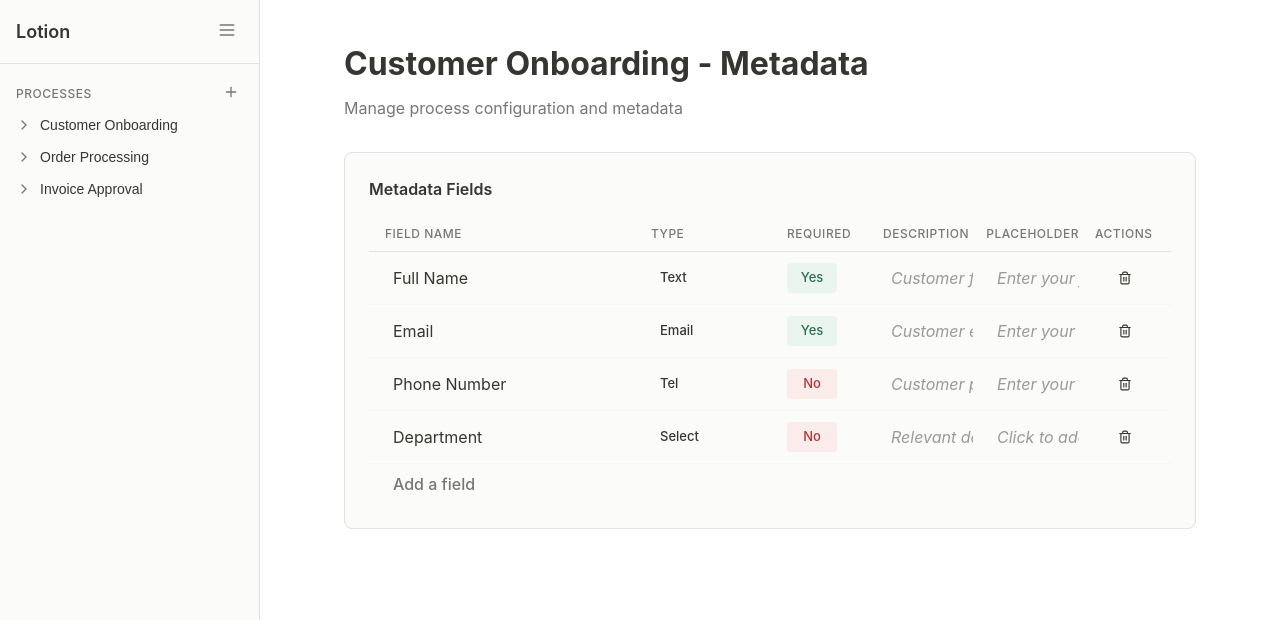
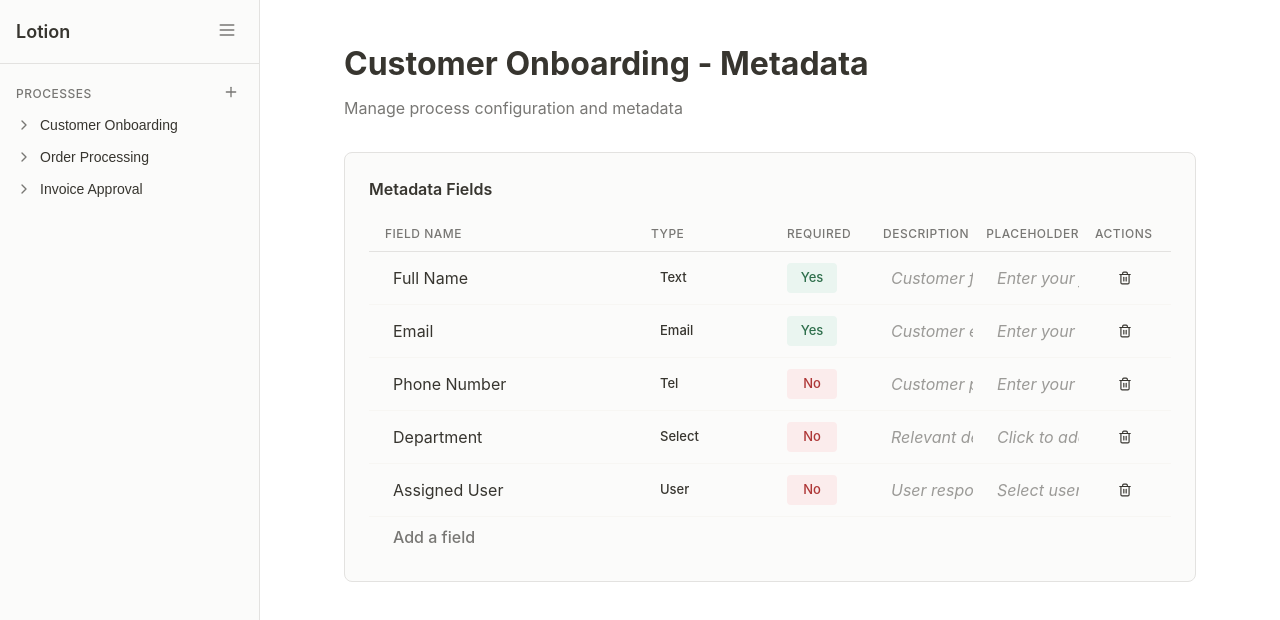
Before and after one commit to gr-ant/Lotion, a React (Vite) app: page / in a window 1280 px wide. Shown: the top 620 px of the page. Built offline with nearby package versions, Linux system fonts and the light colour scheme.

Commit message:
Add workflow forms ordering and user assignment

```diff
--- a/src/App.css
+++ b/src/App.css
@@ -893,6 +893,12 @@ body {
 
 /* Workflow styles */
 .workflow-steps {
+  display: flex;
+  flex-direction: column;
+  gap: 16px;
+}
+
+.workflow-forms {
   display: flex;
   flex-direction: column;
   gap: 16px;
--- a/src/components/FormRenderer.jsx
+++ b/src/components/FormRenderer.jsx
@@ -109,6 +109,9 @@ const FormRenderer = ({ form, metadataFields, onSubmit, isPreview = false }) =>
             </div>
           );
 
+        case 'user':
+          return <input {...commonProps} type="text" />;
+
         case 'date':
           return <input {...commonProps} type="date" />;
 
--- a/src/components/TypeSelector.jsx
+++ b/src/components/TypeSelector.jsx
@@ -24,7 +24,7 @@ function TypeSelector({ onSelect, onClose, targetRef }) {
 
   if (!position) return null;
 
-  const fieldTypes = ['text', 'number', 'email', 'date', 'select', 'textarea', 'boolean'];
+  const fieldTypes = ['text', 'number', 'email', 'date', 'select', 'textarea', 'boolean', 'user'];
 
   return ReactDOM.createPortal(
     <div className="type-selector-menu" style={{ top: position.top, left: position.left }} ref={selectorRef}>
--- a/src/config.js
+++ b/src/config.js
@@ -79,6 +79,14 @@ export const config = {
             { value: 'sales', label: 'Sales' },
             { value: 'support', label: 'Support' }
           ]
+        },
+        {
+          id: 'field5',
+          name: 'Assigned User',
+          type: 'user',
+          required: false,
+          description: 'User responsible for this step',
+          placeholder: 'Select user'
         }
       ],
       forms: [
@@ -95,6 +103,9 @@ export const config = {
         }
       ],
       workflow: {
+        forms: [
+          { formId: 'form1', order: 1 }
+        ],
         steps: [
           {
             id: 'step1',
@@ -102,7 +113,8 @@ export const config = {
             description: 'Collect required information from user',
             order: 1,
             type: 'form',
-            required: true
+            required: true,
+            user: null
           },
           {
             id: 'step2',
@@ -110,7 +122,8 @@ export const config = {
             description: 'Validate collected data',
             order: 2,
             type: 'validation',
-            required: true
+            required: true,
+            user: null
           },
           {
             id: 'step3',
@@ -118,7 +131,8 @@ export const config = {
             description: 'Process the validated data',
             order: 3,
             type: 'processing',
-            required: true
+            required: true,
+            user: null
           },
           {
             id: 'step4',
@@ -126,7 +140,8 @@ export const config = {
             description: 'Complete the process',
             order: 4,
             type: 'completion',
-            required: true
+            required: true,
+            user: null
           }
         ]
       },
@@ -204,6 +219,13 @@ export const config = {
             min: 1,
             max: 1000
           }
+        },
+        {
+          id: 'field5',
+          type: 'user',
+          name: 'Assigned User',
+          required: false,
+          placeholder: 'Select user'
         }
       ],
       forms: [
@@ -220,6 +242,9 @@ export const config = {
         }
       ],
       workflow: {
+        forms: [
+          { formId: 'form1', order: 1 }
+        ],
         steps: [
           {
             id: 'step1',
@@ -227,7 +252,8 @@ export const config = {
             description: 'Receive and validate order information',
             order: 1,
             type: 'receipt',
-            required: true
+            required: true,
+            user: null
           },
           {
             id: 'step2',
@@ -235,7 +261,8 @@ export const config = {
             description: 'Check product availability',
             order: 2,
             type: 'inventory',
-            required: true
+            required: true,
+            user: null
           },
           {
             id: 'step3',
@@ -243,7 +270,8 @@ export const config = {
             description: 'Process payment and confirm transaction',
             order: 3,
             type: 'payment',
-            required: true
+            required: true,
+            user: null
           },
           {
             id: 'step4',
@@ -251,7 +279,8 @@ export const config = {
             description: 'Prepare and ship order',
             order: 4,
             type: 'fulfillment',
-            required: true
+            required: true,
+            user: null
           }
         ]
       },
@@ -337,6 +366,13 @@ export const config = {
           validation: {
             maxLength: 500
           }
+        },
+        {
+          id: 'field6',
+          type: 'user',
+          name: 'Assigned User',
+          required: false,
+          placeholder: 'Select user'
         }
       ],
       forms: [
@@ -354,6 +390,9 @@ export const config = {
         }
       ],
       workflow: {
+        forms: [
+          { formId: 'form1', order: 1 }
+        ],
         steps: [
           {
             id: 'step1',
@@ -361,7 +400,8 @@ export const config = {
             description: 'Submit invoice for review',
             order: 1,
             type: 'submission',
-            required: true
+            required: true,
+            user: null
           },
           {
             id: 'step2',
@@ -369,7 +409,8 @@ export const config = {
             description: 'Review invoice details and documentation',
             order: 2,
             type: 'review',
-            required: true
+            required: true,
+            user: null
           },
           {
             id: 'step3',
@@ -377,7 +418,8 @@ export const config = {
             description: 'Manager approval for invoice payment',
             order: 3,
             type: 'approval',
-            required: true
+            required: true,
+            user: null
           },
           {
             id: 'step4',
@@ -385,7 +427,8 @@ export const config = {
             description: 'Process approved invoice payment',
             order: 4,
             type: 'payment',
-            required: true
+            required: true,
+            user: null
           }
         ]
       },
--- /dev/null
+++ b/src/models/WorkflowModel.js
@@ -0,0 +1,37 @@
+class WorkflowModel {
+  constructor({ forms = [], steps = [] } = {}) {
+    this.forms = [...forms];
+    this.steps = [...steps];
+  }
+
+  addForm(formId, order = this.forms.length + 1) {
+    this.forms.push({ formId, order });
+    this._sortForms();
+  }
+
+  removeForm(formId) {
+    this.forms = this.forms.filter(f => f.formId !== formId);
+    this._sortForms();
+  }
+
+  moveForm(formId, newIndex) {
+    const index = this.forms.findIndex(f => f.formId === formId);
+    if (index === -1 || newIndex < 0 || newIndex >= this.forms.length) return;
+    const [form] = this.forms.splice(index, 1);
+    this.forms.splice(newIndex, 0, form);
+    this._sortForms();
+  }
+
+  getOrderedForms() {
+    return [...this.forms].sort((a, b) => a.order - b.order);
+  }
+
+  _sortForms() {
+    this.forms.sort((a, b) => a.order - b.order);
+    this.forms.forEach((f, idx) => {
+      f.order = idx + 1;
+    });
+  }
+}
+
+export default WorkflowModel;
--- a/src/pages/ProcessWorkflowPage.jsx
+++ b/src/pages/ProcessWorkflowPage.jsx
@@ -1,8 +1,11 @@
 import { Plus, FileText, Settings } from 'lucide-react';
 import { getProcessById } from '../config.js';
+import { useMemo } from 'react';
+import WorkflowModel from '../models/WorkflowModel.js';
 
 function ProcessWorkflowPage({ processId }) {
   const process = getProcessById(processId);
+  const workflow = useMemo(() => new WorkflowModel(process?.workflow), [process]);
 
   if (!process) {
     return <div className="page-content">Process not found</div>;
@@ -30,6 +33,22 @@ function ProcessWorkflowPage({ processId }) {
           </div>
         </div>
         <div className="content-card">
+          <h3>Forms Order</h3>
+          <div className="workflow-forms">
+            {workflow.getOrderedForms().map(({ formId, order }) => {
+              const form = process.forms.find(f => f.id === formId);
+              return (
+                <div key={formId} className="workflow-step">
+                  <div className="step-number">{order}</div>
+                  <div className="step-content">
+                    <h4>{form?.name || formId}</h4>
+                  </div>
+                </div>
+              );
+            })}
+          </div>
+        </div>
+        <div className="content-card">
           <h3>Workflow Actions</h3>
           <div className="workflow-actions">
             <button className="action-button">
```
